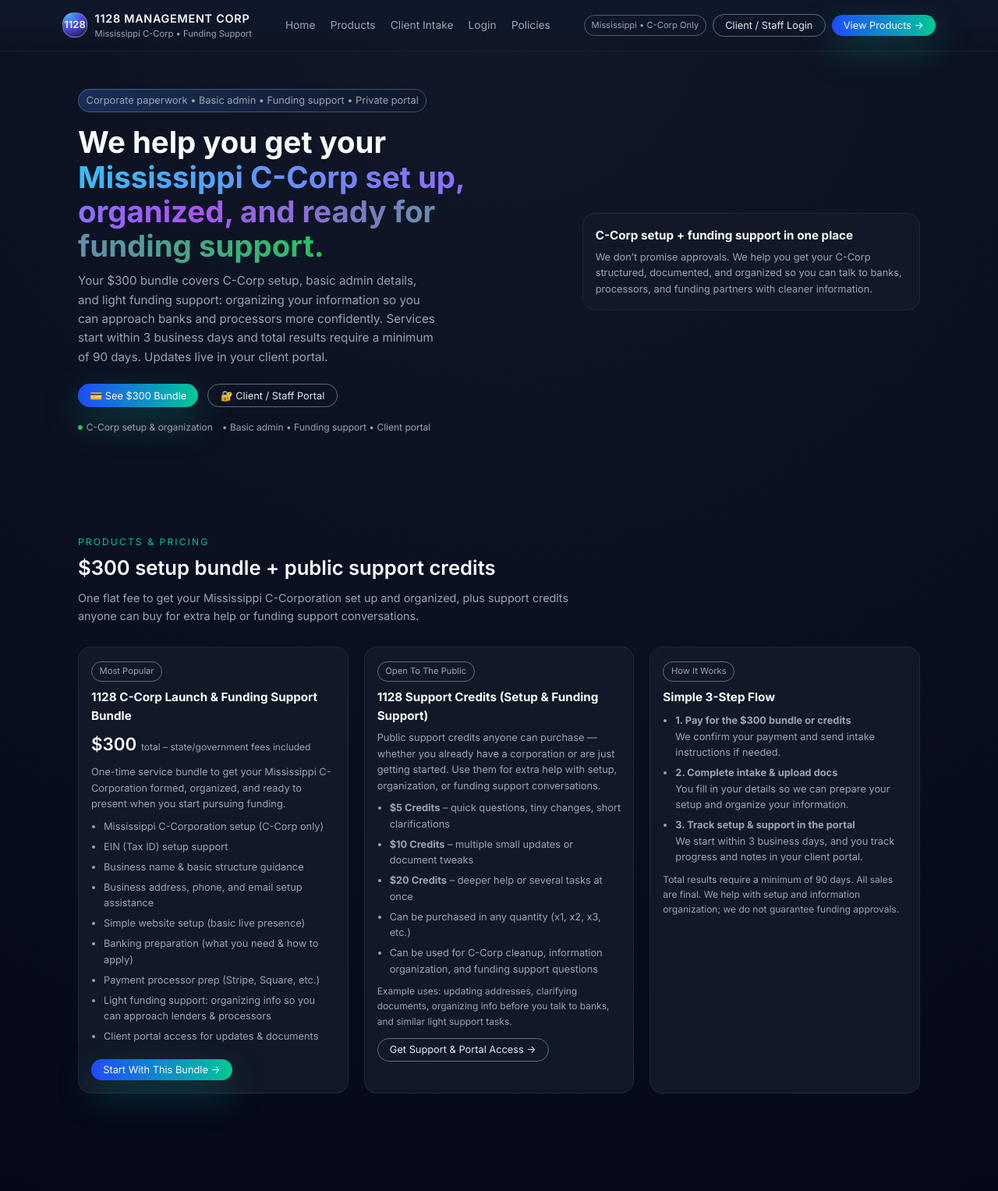
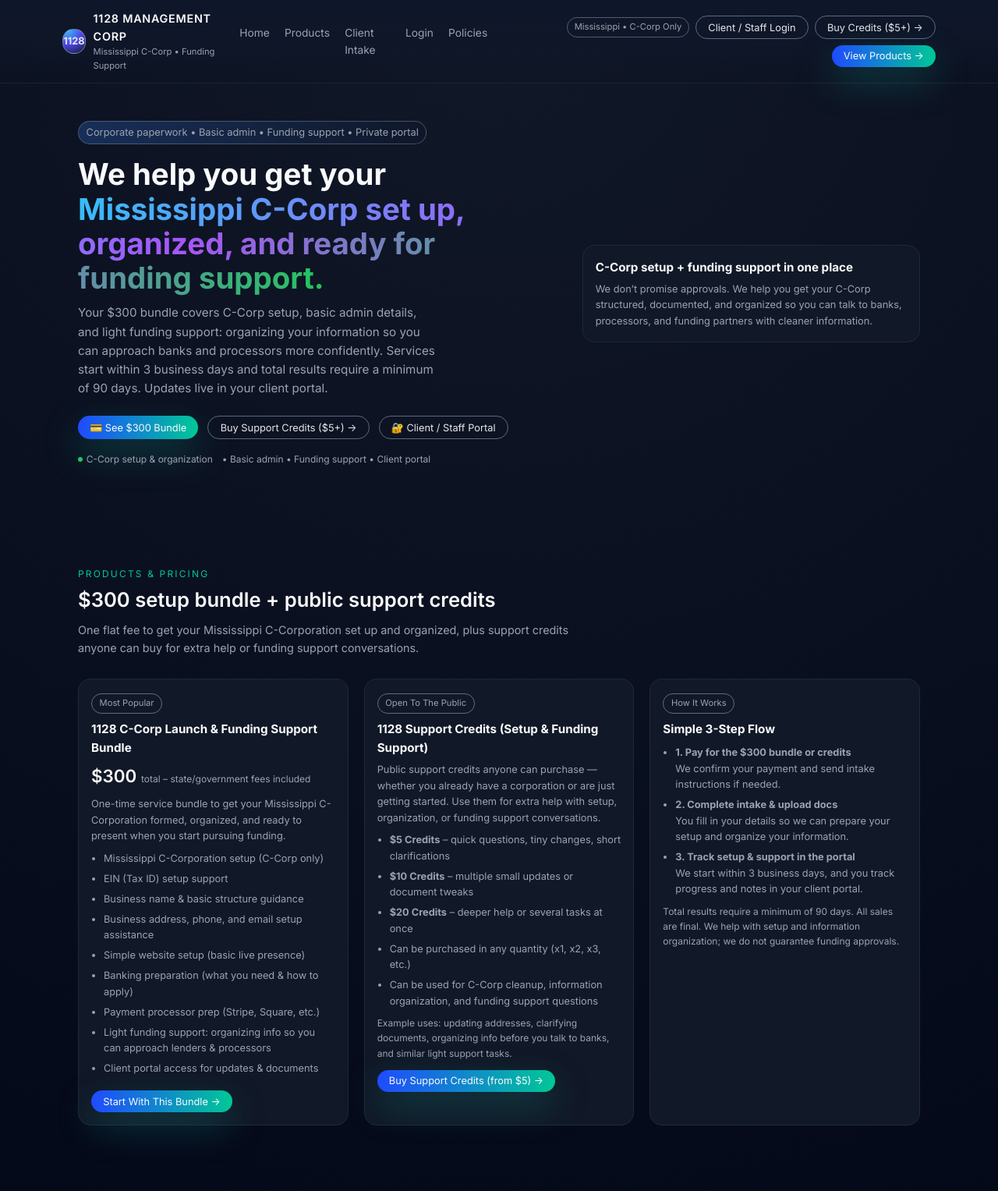
Before and after one commit to danmbettis/1128-management-site, a plain HTML site: page index.html in a window 1280 px wide. Shown: the top 1527 px of the page at 78% size. Drawn offline with Linux system fonts and the light colour scheme; no server answers.

Commit message:
Update index.html

```diff
--- a/index.html
+++ b/index.html
@@ -95,6 +95,8 @@
       display: flex;
       align-items: center;
       gap: 0.5rem;
+      flex-wrap: wrap;
+      justify-content: flex-end;
     }
     .pill {
       font-size: 0.7rem;
@@ -340,7 +342,6 @@
         grid-template-columns: minmax(0,1fr);
       }
       .nav-links { display: none; }
-      .nav-cta { display: none; }
       section { padding: 3rem 0; }
     }
   </style>
@@ -366,8 +367,20 @@
       </nav>
       <div class="nav-cta">
         <span class="pill">Mississippi • C-Corp Only</span>
-        <button class="btn-outline" onclick="scrollToSection('membership')">Client / Staff Login</button>
-        <button class="btn" onclick="scrollToSection('products')">View Products →</button>
+
+        <button class="btn-outline" onclick="scrollToSection('membership')">
+          Client / Staff Login
+        </button>
+
+        <!-- NEW TOP NAV BUY CREDITS BUTTON -->
+        <button class="btn-outline"
+                onclick="window.location.href='https://buy.stripe.com/4gM00jddY2Q228qanU1ck07';">
+          Buy Credits ($5+) →
+        </button>
+
+        <button class="btn" onclick="scrollToSection('products')">
+          View Products →
+        </button>
       </div>
     </div>
   </header>
@@ -391,8 +404,19 @@
             Updates live in your client portal.
           </p>
           <div class="hero-actions">
-            <button class="btn" onclick="scrollToSection('products')">💳 See $300 Bundle</button>
-            <button class="btn-outline" onclick="scrollToSection('membership')">🔐 Client / Staff Portal</button>
+            <button class="btn" onclick="scrollToSection('products')">
+              💳 See $300 Bundle
+            </button>
+
+            <!-- NEW HERO BUY CREDITS BUTTON -->
+            <button class="btn-outline"
+                    onclick="window.location.href='https://buy.stripe.com/4gM00jddY2Q228qanU1ck07';">
+              Buy Support Credits ($5+) →
+            </button>
+
+            <button class="btn-outline" onclick="scrollToSection('membership')">
+              🔐 Client / Staff Portal
+            </button>
           </div>
           <div class="hero-meta">
             <span><span style="width:6px;height:6px;border-radius:999px;background:#22c55e;display:inline-block;"></span> C-Corp setup & organization</span>
@@ -466,8 +490,10 @@
               Example uses: updating addresses, clarifying documents, organizing info before you talk to banks,
               and similar light support tasks.
             </p>
-            <button class="btn-outline" style="margin-top:0.75rem;" onclick="scrollToSection('membership')">
-              Get Support & Portal Access →
+            <!-- REAL STRIPE PAYMENT LINK BUTTON -->
+            <button class="btn" style="margin-top:0.75rem;"
+                    onclick="window.location.href='https://buy.stripe.com/4gM00jddY2Q228qanU1ck07';">
+              Buy Support Credits (from $5) →
             </button>
           </div>
 
```
